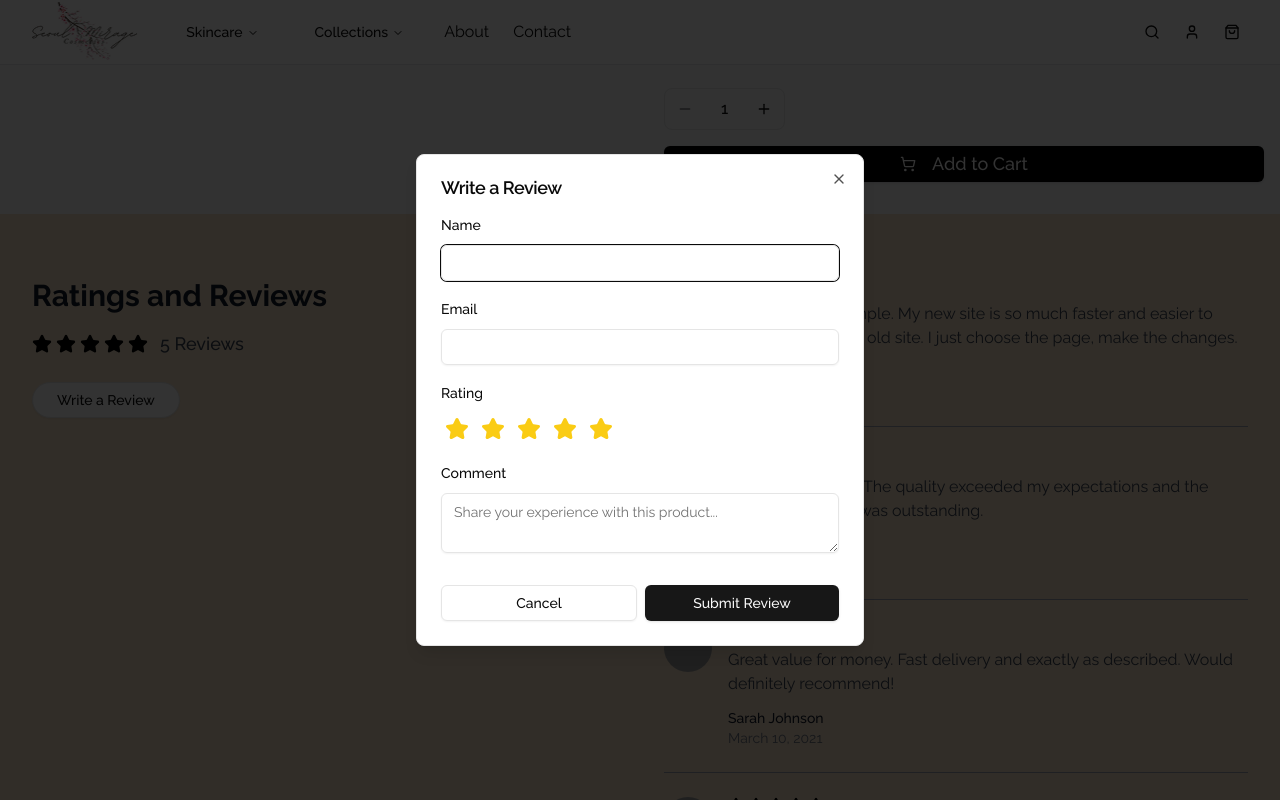
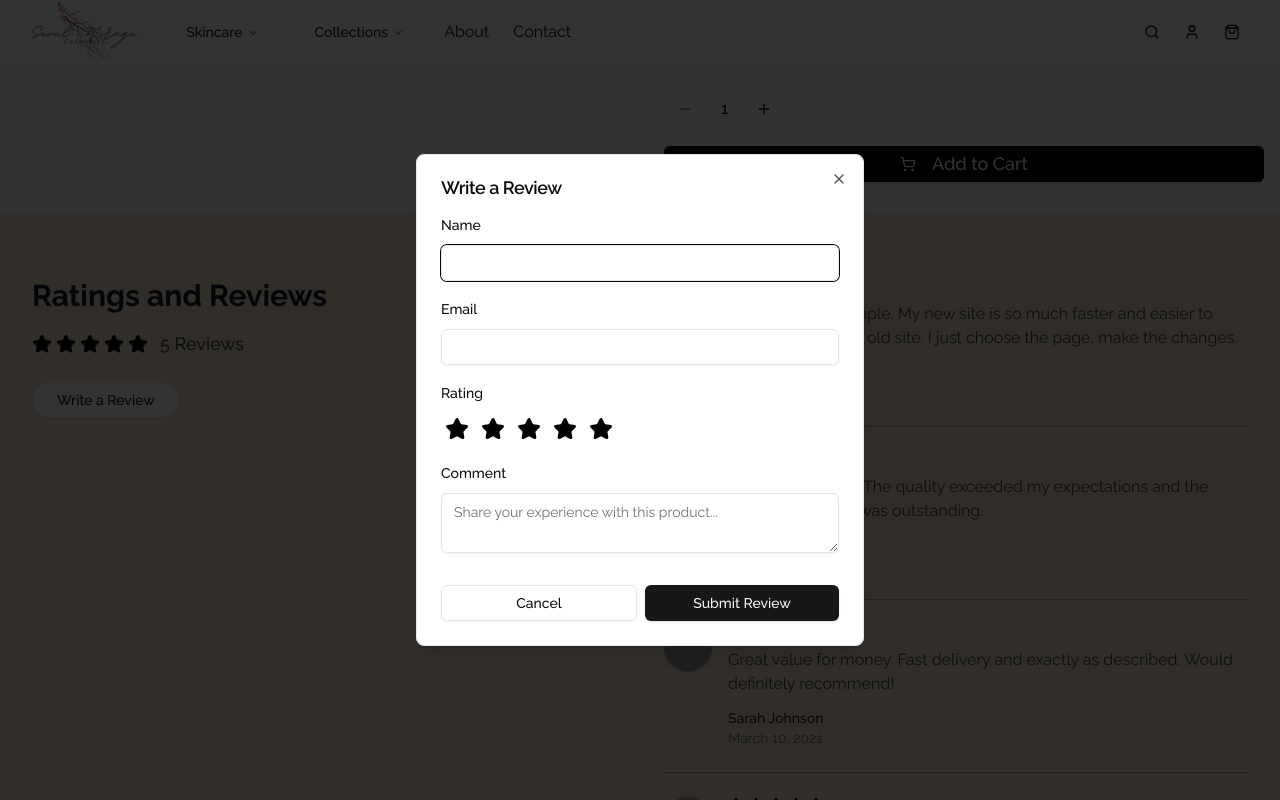
Before and after one commit to fsdteam8/seoulmirage-frontend, a Next.js app: page /products/1 in a window 1280 px wide. Both pictures are taken after a click on the button "Write a Review". Shown: the part 621-1421 px from the top of the page. Built offline with nearby package versions, Linux system fonts and the light colour scheme; grey boxes are pictures that could not be loaded.

Commit message:
fix rivew  star

```diff
--- a/components/Product/ProductReviews.tsx
+++ b/components/Product/ProductReviews.tsx
@@ -173,7 +173,7 @@ function WriteReviewModal({ productId }: { productId: string }) {
                 <button key={star} type="button" onClick={() => handleRatingClick(star)} className="p-1">
                   <Star
                     className={`w-6 h-6 ${
-                      star <= formData.rating ? "fill-yellow-400 text-yellow-400" : "fill-gray-200 text-gray-200"
+                      star <= formData.rating ? "fill-black text-black" : "fill-gray-200 text-gray-200"
                     }`}
                   />
                 </button>
```
